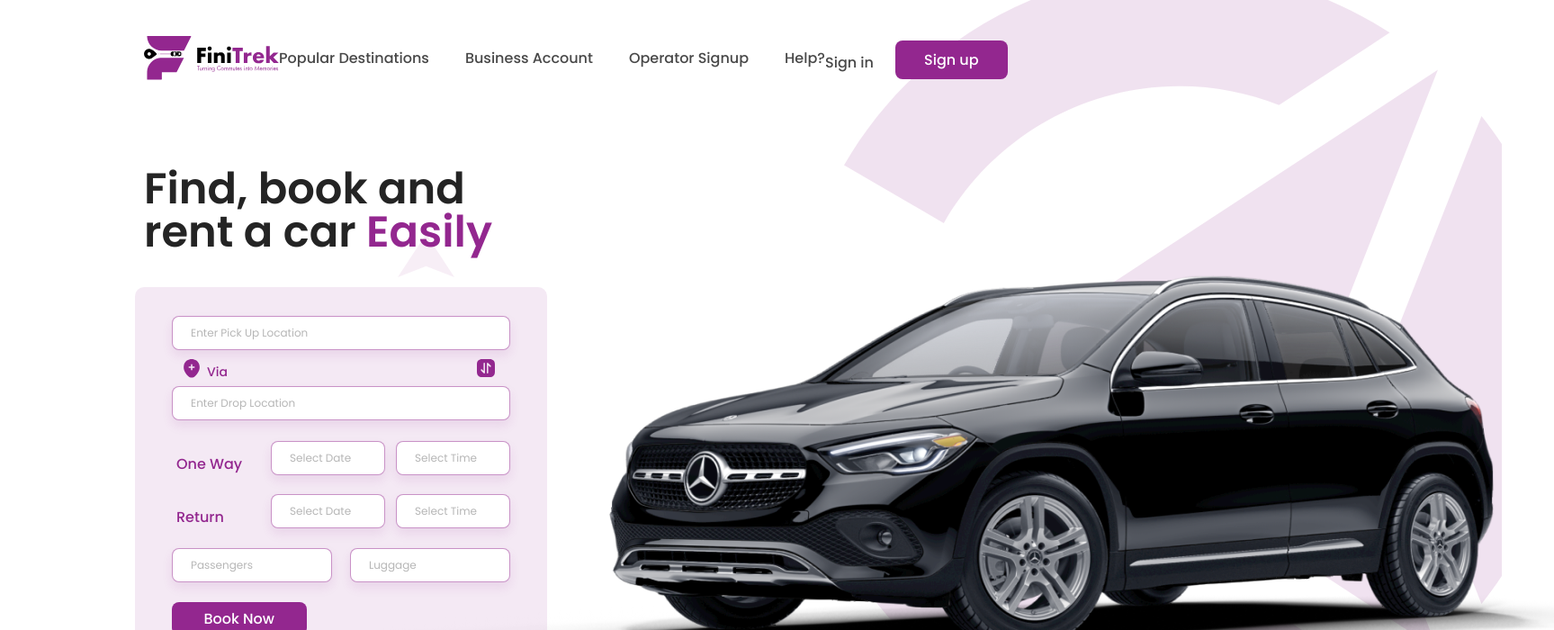
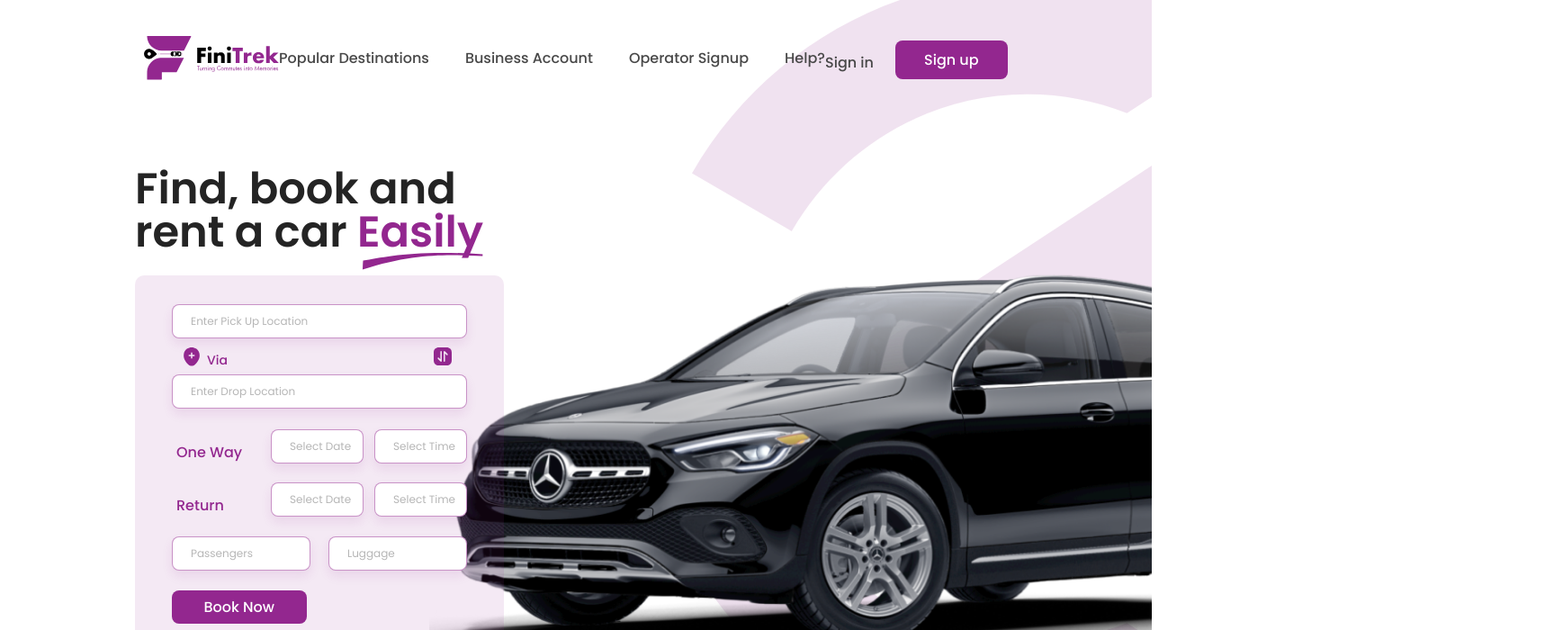
Before and after one commit to MHassaan12/new_finitrek_website, a React (Vite) app: page / in a window 1280 px wide. Shown: the top 700 px of the page at 90% size, 1727 px wide, since content can reach past the window. Built offline with nearby package versions, Linux system fonts and the light colour scheme.

Commit message:
improve the design

```diff
--- a/src/Assets/css/Header.module.css
+++ b/src/Assets/css/Header.module.css
@@ -3,6 +3,7 @@
   width: 52.5px;
   position: relative;
 }
+
 .groupIcon1 {
   align-self: stretch;
   height: 28.6px;
@@ -11,6 +12,7 @@
   overflow: hidden;
   flex-shrink: 0;
 }
+
 .rentalSteps {
   flex: 1;
   display: flex;
@@ -19,6 +21,7 @@
   justify-content: flex-end;
   padding: 0 0 var(--padding-3xs-6);
 }
+
 .uSPItems {
   width: 151px;
   display: flex;
@@ -27,6 +30,7 @@
   justify-content: flex-start;
   gap: var(--gap-6xs-5);
 }
+
 .businessAccount,
 .operatorSignup,
 .popularDestinations {
@@ -35,6 +39,7 @@
   font-weight: 500;
   white-space: nowrap;
 }
+
 .help {
   position: relative;
   line-height: 11px;
@@ -42,6 +47,7 @@
   display: inline-block;
   min-width: 45px;
 }
+
 .benefitItems,
 .benefitItemsWrapper {
   margin: 0;
@@ -49,6 +55,7 @@
   align-items: flex-start;
   justify-content: flex-start;
 }
+
 .benefitItems {
   flex-direction: row;
   gap: var(--gap-21xl);
@@ -57,12 +64,14 @@
   color: var(--color-darkslategray-100);
   font-family: var(--font-poppins);
 }
+
 .benefitItemsWrapper {
   flex-direction: column;
   /* padding: var(--padding-lgi-2) 0 0; */
   box-sizing: border-box;
   max-width: 100%;
 }
+
 .signIn {
   height: 11px;
   position: relative;
@@ -72,6 +81,7 @@
   min-width: 54px;
   white-space: nowrap;
 }
+
 .signInButton {
   /* display: flex;
   flex-direction: column;
@@ -79,6 +89,7 @@
   justify-content: flex-start; */
   padding: var(--padding-xs) 0 0;
 }
+
 .signUp {
   position: relative;
   line-height: 11px;
@@ -86,6 +97,7 @@
   display: inline-block;
   min-width: 61px;
 }
+
 .signUpWrapper {
   border-radius: var(--br-5xs);
   background-color: var(--color-purple-100);
@@ -97,10 +109,12 @@
   white-space: nowrap;
   color: var(--color-white);
 }
+
 .authOptions {
   flex-direction: row;
   gap: var(--gap-5xl);
 }
+
 .authOptions,
 .authentication,
 .treeStructure,
@@ -109,15 +123,18 @@
   align-items: flex-start;
   justify-content: flex-start;
 }
+
 .authentication {
   flex-direction: column;
   padding: var(--padding-9xs-2) 0 0;
 }
+
 .treeStructure,
 .uSPLayout {
   flex-direction: row;
   max-width: 100%;
 }
+
 .treeStructure {
   flex: 1;
   justify-content: space-between;
@@ -125,6 +142,7 @@
   /* gap: var(--gap-59xl-5); */
   z-index: 1;
 }
+
 .uSPLayout {
   align-self: stretch;
   padding: 0 var(--padding-3xs);
@@ -137,9 +155,11 @@
   color: var(--color-darkslategray-100);
   font-family: var(--font-poppins);
 }
+
 .easily {
   color: var(--color-purple-100);
 }
+
 .findBookAndContainer {
   margin: 0;
   flex: 1;
@@ -152,42 +172,73 @@
   max-width: 100%;
   z-index: 2;
 }
+
+.frameParent {
+  width: 50%;
+}
+
+.frameContainer {
+  width: 50%;
+  /* position: relative; */
+
+}
+
 .findBookAndRentACarEasiWrapper {
   width: 410px;
   display: flex;
-  flex-direction: row;
-  align-items: flex-start;
-  justify-content: flex-start;
-  padding: 0 var(--padding-3xs);
+  flex-direction: column;
+  gap: var(--gap-5xl);
+  /* align-items: flex-start; */
+  /* justify-content: flex-start; */
+  /* padding: 0 var(--padding-3xs); */
   box-sizing: border-box;
   max-width: 100%;
 }
+
 .formContentIcon {
   position: absolute;
-  top: -33px;
-  left: 459.7px;
+  top: 0;
+  right: 0;
   width: 803px;
   height: 866px;
   overflow: hidden;
-  object-fit: contain;
+  /* object-fit: contain; */
+
 }
-.car21,
-.formLayoutChild {
+
+.formContentIcon .bgframe {
+
+  position: absolute;
+  right: -220px;
+  top: -24px;
+  /* right: -220px; */
+
+}
+
+.car21 {
   position: absolute;
   top: 186px;
-  left: 9.7px;
-  width: 1311px;
-  height: 630px;
+  left: -230px;
+  width: 1300px;
+  /* height: 200px; */
   object-fit: contain;
   z-index: 1;
 }
+.formLayoutChild{
+  position: absolute;
+    left: 402px !important;
+    /* width: 100%; */
+    /* top: 92px; */
+}
+
 .formLayoutChild {
-  top: 260.1px;
-  left: 0;
-  width: 134.2px;
-  height: 47.7px;
+  top: 280.1px;
+  left: -186px;
+  /* width: 134.2px; */
+  height: 20px;
   z-index: 3;
 }
+
 .formLayout {
   height: 833px;
   width: 1033.7px;
@@ -196,6 +247,7 @@
   top: -319px;
   right: -832px;
 }
+
 .frameChild {
   width: 458px;
   height: 418px;
@@ -205,6 +257,7 @@
   display: none;
   max-width: 100%;
 }
+
 .enterPickUp {
   position: relative;
   font-size: var(--font-size-xs);
@@ -213,6 +266,7 @@
   color: var(--color-silver);
   text-align: left;
 }
+
 .inputBox {
   align-self: stretch;
   box-shadow: 0 6px 12px rgba(147, 39, 143, 0.1);
@@ -227,12 +281,14 @@
   white-space: nowrap;
   z-index: 1;
 }
+
 .vuesaxboldlocationAddIcon {
   height: 24px;
   width: 24px;
   position: relative;
   z-index: 1;
 }
+
 .via {
   position: relative;
   font-size: var(--font-size-sm);
@@ -245,6 +301,7 @@
   min-width: 25px;
   z-index: 1;
 }
+
 .viaWrapper {
   flex: 1;
   display: flex;
@@ -255,12 +312,14 @@
   box-sizing: border-box;
   min-width: 190px;
 }
+
 .vuesaxboldarrangeSquare2Icon {
   height: 24px;
   width: 24px;
   position: relative;
   z-index: 1;
 }
+
 .iconLayout,
 .viaDropdown {
   display: flex;
@@ -269,16 +328,19 @@
   justify-content: flex-start;
   max-width: 100%;
 }
+
 .iconLayout {
   flex: 1;
   flex-wrap: wrap;
   gap: var(--gap-8xs);
 }
+
 .viaDropdown {
   align-self: stretch;
   padding: 0 var(--padding-mini) 0 var(--padding-3xs);
   box-sizing: border-box;
 }
+
 .enterDropLocation {
   position: relative;
   font-size: var(--font-size-xs);
@@ -289,6 +351,7 @@
   display: inline-block;
   min-width: 117px;
 }
+
 .dropOffLocation,
 .locationIcon,
 .pickUpLocation {
@@ -297,6 +360,7 @@
   align-items: flex-start;
   justify-content: flex-start;
 }
+
 .dropOffLocation {
   box-shadow: 0 6px 12px rgba(147, 39, 143, 0.1);
   border-radius: var(--br-5xs);
@@ -307,15 +371,18 @@
   white-space: nowrap;
   z-index: 1;
 }
+
 .locationIcon,
 .pickUpLocation {
   flex-direction: column;
   gap: var(--gap-8xs);
   max-width: 100%;
 }
+
 .pickUpLocation {
   gap: var(--gap-4xs-5);
 }
+
 .oneWay,
 .return {
   position: relative;
@@ -329,9 +396,11 @@
   min-width: 74px;
   z-index: 1;
 }
+
 .return {
   min-width: 53px;
 }
+
 .typeButtons {
   display: flex;
   flex-direction: column;
@@ -339,6 +408,7 @@
   justify-content: flex-start;
   gap: var(--gap-15xl-9);
 }
+
 .selectDate {
   position: relative;
   font-size: var(--font-size-xs);
@@ -349,6 +419,7 @@
   display: inline-block;
   min-width: 69px;
 }
+
 .selectDateWrapper {
   align-self: stretch;
   box-shadow: 0 6px 12px rgba(147, 39, 143, 0.1);
@@ -365,6 +436,7 @@
   white-space: nowrap;
   z-index: 1;
 }
+
 .selectDate1 {
   position: relative;
   font-size: var(--font-size-xs);
@@ -375,12 +447,14 @@
   display: inline-block;
   min-width: 69px;
 }
+
 .datePickerLayout,
 .endDatePicker {
   display: flex;
   align-items: flex-start;
   justify-content: flex-start;
 }
+
 .endDatePicker {
   align-self: stretch;
   box-shadow: 0 6px 12px rgba(147, 39, 143, 0.1);
@@ -394,12 +468,14 @@
   white-space: nowrap;
   z-index: 1;
 }
+
 .datePickerLayout {
   flex: 1;
   flex-direction: column;
   gap: var(--gap-2xl-2);
   min-width: 83px;
 }
+
 .selectTime {
   position: relative;
   font-size: var(--font-size-xs);
@@ -410,6 +486,7 @@
   display: inline-block;
   min-width: 69px;
 }
+
 .selectTimeWrapper {
   align-self: stretch;
   box-shadow: 0 6px 12px rgba(147, 39, 143, 0.1);
@@ -426,6 +503,7 @@
   white-space: nowrap;
   z-index: 1;
 }
+
 .selectTime1 {
   position: relative;
   font-size: var(--font-size-xs);
@@ -436,12 +514,14 @@
   display: inline-block;
   min-width: 69px;
 }
+
 .endTimePicker,
 .timePickerLayout {
   display: flex;
   align-items: flex-start;
   justify-content: flex-start;
 }
+
 .endTimePicker {
   align-self: stretch;
   box-shadow: 0 6px 12px rgba(147, 39, 143, 0.1);
@@ -455,12 +535,14 @@
   white-space: nowrap;
   z-index: 1;
 }
+
 .timePickerLayout {
   flex: 1;
   flex-direction: column;
   gap: var(--gap-2xl-2);
   min-width: 83px;
 }
+
 .datePickers,
 .tripOptions,
 .tripType {
@@ -468,28 +550,33 @@
   flex-direction: row;
   justify-content: flex-start;
 }
+
 .datePickers {
   flex: 1;
   align-items: flex-start;
   gap: var(--gap-xs);
   min-width: 173px;
 }
+
 .tripOptions,
 .tripType {
   max-width: 100%;
 }
+
 .tripOptions {
   flex: 1;
   flex-wrap: wrap;
   align-items: flex-end;
   gap: var(--gap-12xl);
 }
+
 .tripType {
   align-self: stretch;
   align-items: flex-start;
   padding: 0 0 0 var(--padding-8xs);
   box-sizing: border-box;
 }
+
 .passengers {
   position: relative;
   font-size: var(--font-size-xs);
@@ -500,6 +587,7 @@
   display: inline-block;
   min-width: 70px;
 }
+
 .travelerOptions {
   flex: 1;
   box-shadow: 0 6px 12px rgba(147, 39, 143, 0.1);
@@ -515,6 +603,7 @@
   min-width: 117px;
   z-index: 1;
 }
+
 .luggage {
   position: relative;
   font-size: var(--font-size-xs);
@@ -525,6 +614,7 @@
   display: inline-block;
   min-width: 53px;
 }
+
 .luggageCount,
 .travelers {
   display: flex;
@@ -532,6 +622,7 @@
   align-items: flex-start;
   justify-content: flex-start;
 }
+
 .luggageCount {
   flex: 1;
   box-shadow: 0 6px 12px rgba(147, 39, 143, 0.1);
@@ -543,11 +634,13 @@
   min-width: 114px;
   z-index: 1;
 }
+
 .travelers {
   align-self: stretch;
   flex-wrap: wrap;
   gap: var(--gap-xl);
 }
+
 .bookNow {
   position: relative;
   font-size: var(--font-size-base);
@@ -559,6 +652,7 @@
   display: inline-block;
   min-width: 79px;
 }
+
 .bookButton {
   border-radius: var(--br-5xs);
   background-color: var(--color-purple-100);
@@ -570,6 +664,7 @@
   white-space: nowrap;
   z-index: 1;
 }
+
 .rectangleParent {
   margin: 0;
   flex: 1;
@@ -581,6 +676,7 @@
   gap: var(--gap-3xl-2);
   z-index: 2;
 }
+
 .bookingForm,
 .header,
 .mainContent,
@@ -589,20 +685,26 @@
   align-items: flex-start;
   justify-content: flex-start;
   max-width: 100%;
+  overflow: hidden;
 }
+
 .bookingForm {
   align-self: stretch;
   flex-direction: row;
   position: relative;
 }
+
 .header,
 .mainContent {
   flex-direction: column;
 }
+
 .mainContent {
-  width: 458px;
-  gap: var(--gap-18xl);
+  width: 100%;
+  flex-direction: row;
+  /* gap: var(--gap-18xl); */
 }
+
 .header {
   align-self: stretch;
   background-color: var(--color-white);
@@ -614,30 +716,37 @@
   color: var(--color-gray-600);
   font-family: var(--font-poppins);
 }
+
 @media screen and (max-width: 1250px) {
   .treeStructure {
     gap: var(--gap-20xl);
   }
 }
+
 @media screen and (max-width: 1050px) {
   .benefitItemsWrapper {
     display: none;
   }
+
   .header {
     padding-top: var(--padding-7xl);
     padding-bottom: var(--padding-22xl);
     box-sizing: border-box;
   }
 }
+
 @media screen and (max-width: 750px) {
+
   .benefitItems,
   .treeStructure {
     gap: var(--gap-xl);
   }
+
   .findBookAndContainer {
     font-size: var(--font-size-19xl);
     line-height: 38px;
   }
+
   .header {
     gap: var(--gap-29xl);
     padding-left: var(--padding-56xl);
@@ -645,25 +754,31 @@
     box-sizing: border-box;
   }
 }
+
 @media screen and (max-width: 450px) {
   .findBookAndContainer {
     font-size: var(--font-size-10xl);
     line-height: 29px;
   }
+
   .datePickers {
     flex-wrap: wrap;
   }
+
   .tripOptions {
     gap: var(--gap-mini);
   }
+
   .rectangleParent {
     padding-top: var(--padding-2xl);
     padding-bottom: var(--padding-2xl);
     box-sizing: border-box;
   }
+
   .mainContent {
     gap: var(--gap-lg);
   }
+
   .header {
     gap: var(--gap-5xl);
     padding: var(--padding-xl) var(--padding-xl) var(--padding-8xl);
--- a/src/components/LandingPage/Header.tsx
+++ b/src/components/LandingPage/Header.tsx
@@ -40,26 +40,13 @@ const Header: FunctionComponent = () => {
         </div>
       </header>
       <div className={styles.mainContent}>
+        <div className={styles.frameParent}>
+
           <div className={styles.findBookAndRentACarEasiWrapper}>
             <h1 className={styles.findBookAndContainer}>
               <span>Find, book and rent a car</span>
               <span className={styles.easily}> Easily</span>
             </h1>
-        </div>
-        <div className={styles.bookingForm}>
-          <div className={styles.formLayout}>
-            <img
-              className={styles.formContentIcon}
-              alt=""
-              src="/form-content.svg"
-            />
-            <img className={styles.car21} alt="" src="/car-2-1@2x.png" />
-            <img
-              className={styles.formLayoutChild}
-              alt=""
-              src="/vector-1.svg"
-            />
-          </div>
             <form className={styles.rectangleParent}>
               <div className={styles.frameChild} />
               <div className={styles.pickUpLocation}>
@@ -131,7 +118,42 @@ const Header: FunctionComponent = () => {
                 <div className={styles.bookNow}>Book Now</div>
               </div>
             </form>
+            <img
+              className={styles.formLayoutChild}
+              alt=""
+              src="/easily-line.svg"
+            />
           </div>
+        </div>
+
+
+
+
+        {/* <div className={styles.bookingForm}>
+          <div className={styles.formLayout}>
+            <img
+              className={styles.formContentIcon}
+              alt=""
+              src="/form-content.svg"
+            />
+            <img className={styles.car21} alt="" src="/car-2-1@2x.png" />
+            <img
+              className={styles.formLayoutChild}
+              alt=""
+              src="/vector-1.svg"
+            />
+          </div>
+
+        </div> */}
+      </div>
+      <div className={styles.formContentIcon}>
+        <img
+          className={styles.bgframe}
+          alt=""
+          src="/form-content.svg"
+        />
+        <img className={styles.car21} alt="" src="/car-2-1@2x.png" />
+
       </div>
     </section>
   );
```
Also changed, not shown: public/easily-line.png (added), public/easily-line.svg (added). Lines whose indentation alone changed are shown as unchanged.
